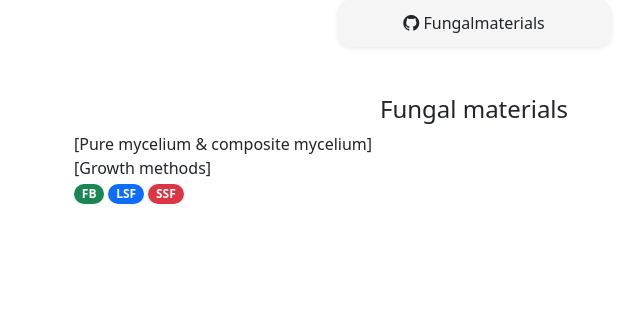
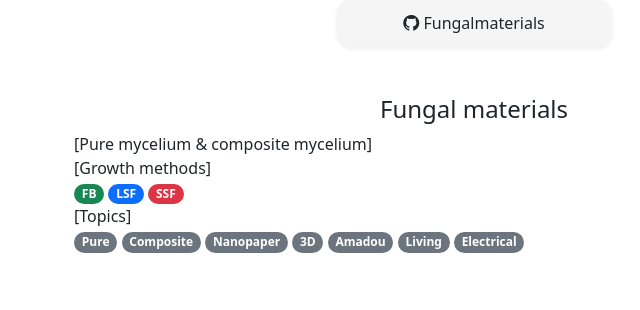
Before and after one commit to johnkeates/Fungalmaterials, a Django app: page /about/ in a window 1280 px wide. Shown: the part 282-592 px from the top of the page, without its empty margins (166-806 px from the left). Run offline with Django 4.2, Linux system fonts and the light colour scheme; some libraries are stand-ins or nearby versions.

Commit message:
Added topic options

```diff
--- a/fungalmaterials/templates/fungalmaterials/about.html
+++ b/fungalmaterials/templates/fungalmaterials/about.html
@@ -83,6 +83,16 @@ Fungalmaterials is a collaborative database for fungal material references. This
 <span class="badge rounded-pill bg-FB">FB</span>
 <span class="badge rounded-pill bg-LSF">LSF</span>
 <span class="badge rounded-pill bg-SSF">SSF</span>
+<br>
+[Topics]
+<br>
+<span class="badge rounded-pill bg-secondary">Pure</span>
+<span class="badge rounded-pill bg-secondary">Composite</span>
+<span class="badge rounded-pill bg-secondary">Nanopaper</span>
+<span class="badge rounded-pill bg-secondary">3D</span>
+<span class="badge rounded-pill bg-secondary">Amadou</span>
+<span class="badge rounded-pill bg-secondary">Living</span>
+<span class="badge rounded-pill bg-secondary">Electrical</span>
 </p>
 
 </div>
```
